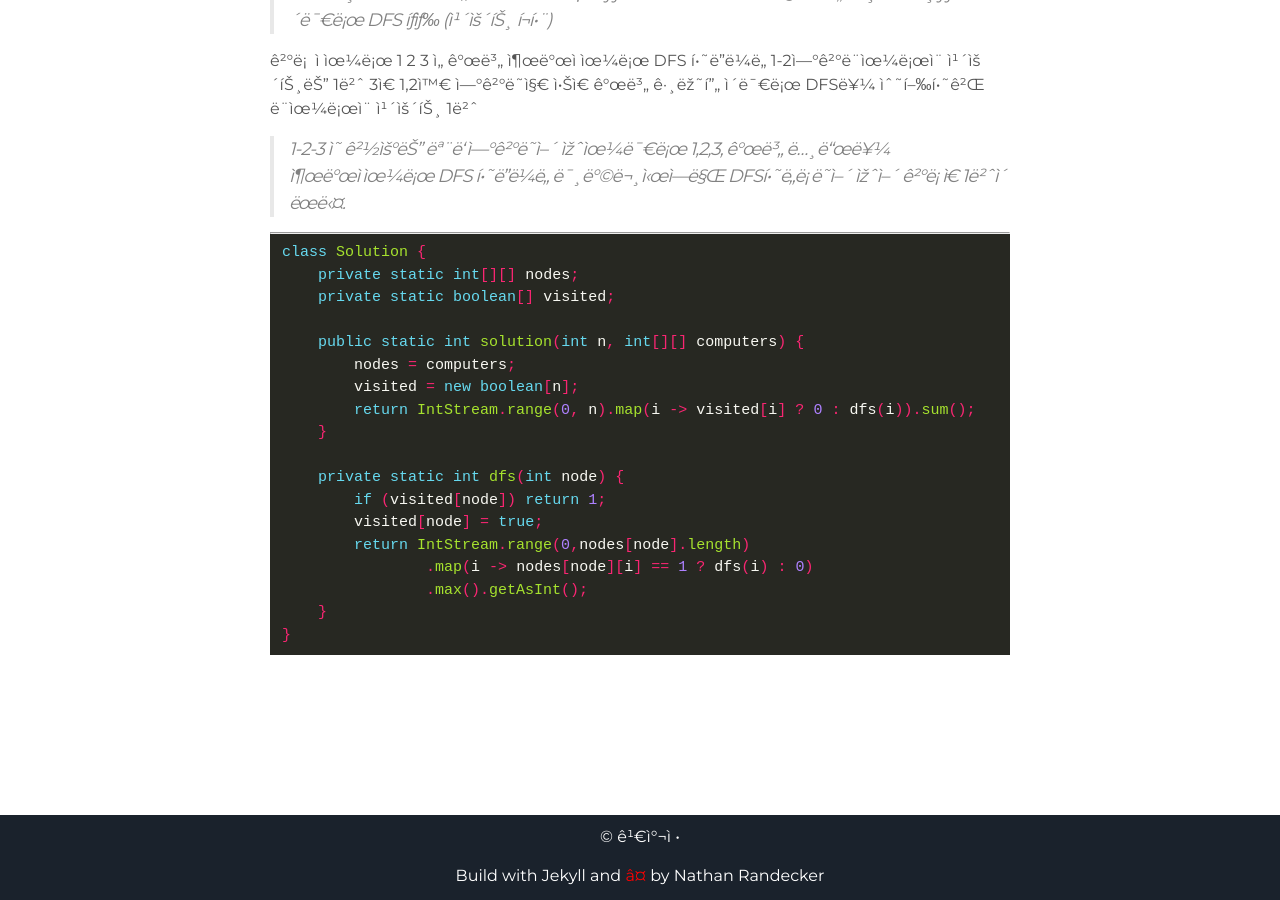
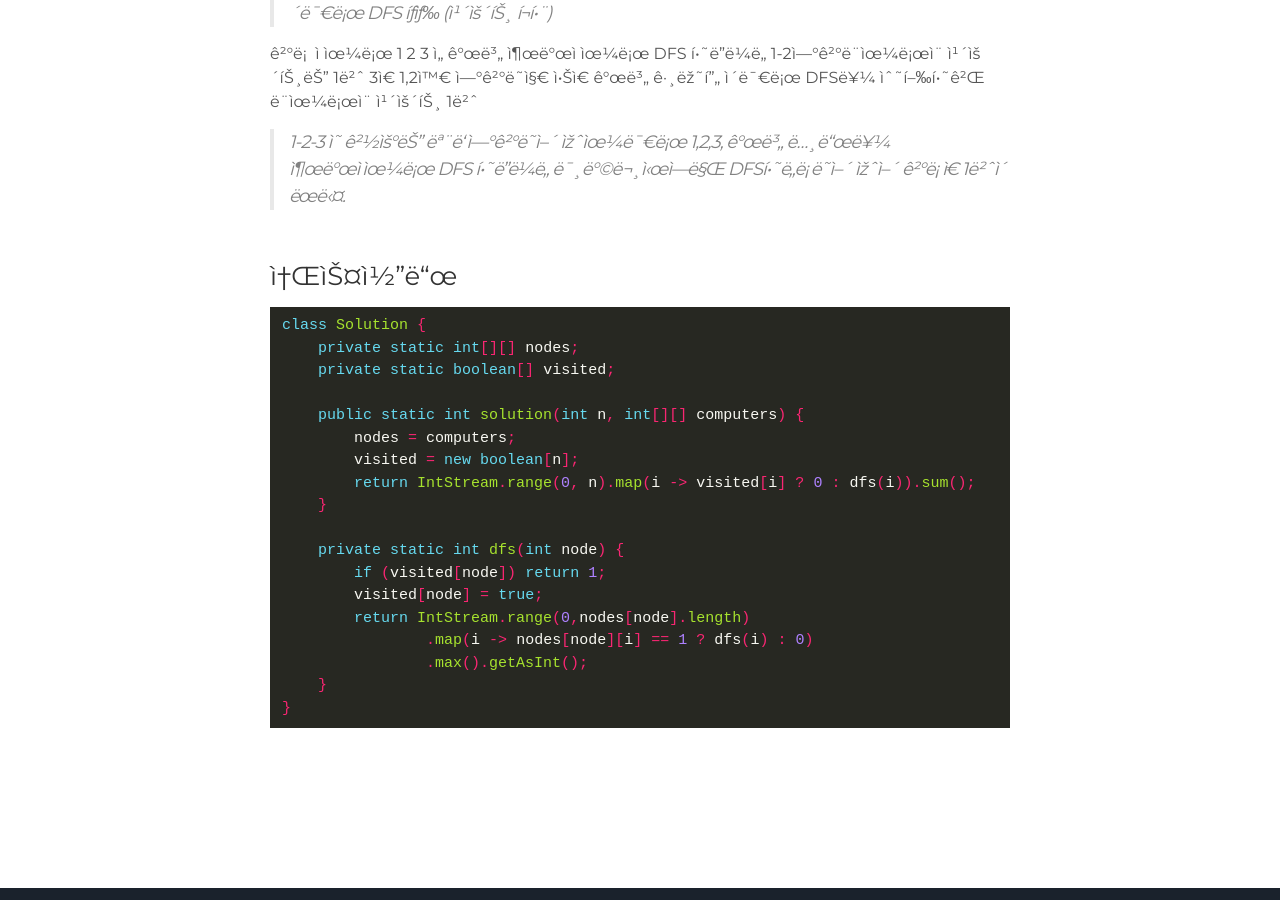
Before and after one commit to kimchanjung/blog-backup, a Jekyll site: the page built from _posts/2020-01-08-programers-testkit-dfsbfs-43162.md, in a window 1280 px wide and 900 px high, scrolled down 2056 px. Built offline with Jekyll 4.4.1, drawn with Linux system fonts in a browser that asks for light colours.

````diff
--- a/_posts/2020-01-08-programers-testkit-dfsbfs-43162.md
+++ b/_posts/2020-01-08-programers-testkit-dfsbfs-43162.md
@@ -28,7 +28,7 @@
 ```
 1. 그래프 그룹 1 - 2  - 3 =  1개
 
-## 해결방법 (TEST CASE 1기준)
+### 해결방법 (TEST CASE 1기준)
 각 노드 1, 2, 3을 출발점으로 DFS 탐색을 한다.
 
 > 1번을 시작으로  => 1[방문] -> 2[방문] 종료 =  1개
````
Also changed, not shown: other parts of _posts/2020-01-08-programers-testkit-dfsbfs-43162.md (+1 -1 lines).
